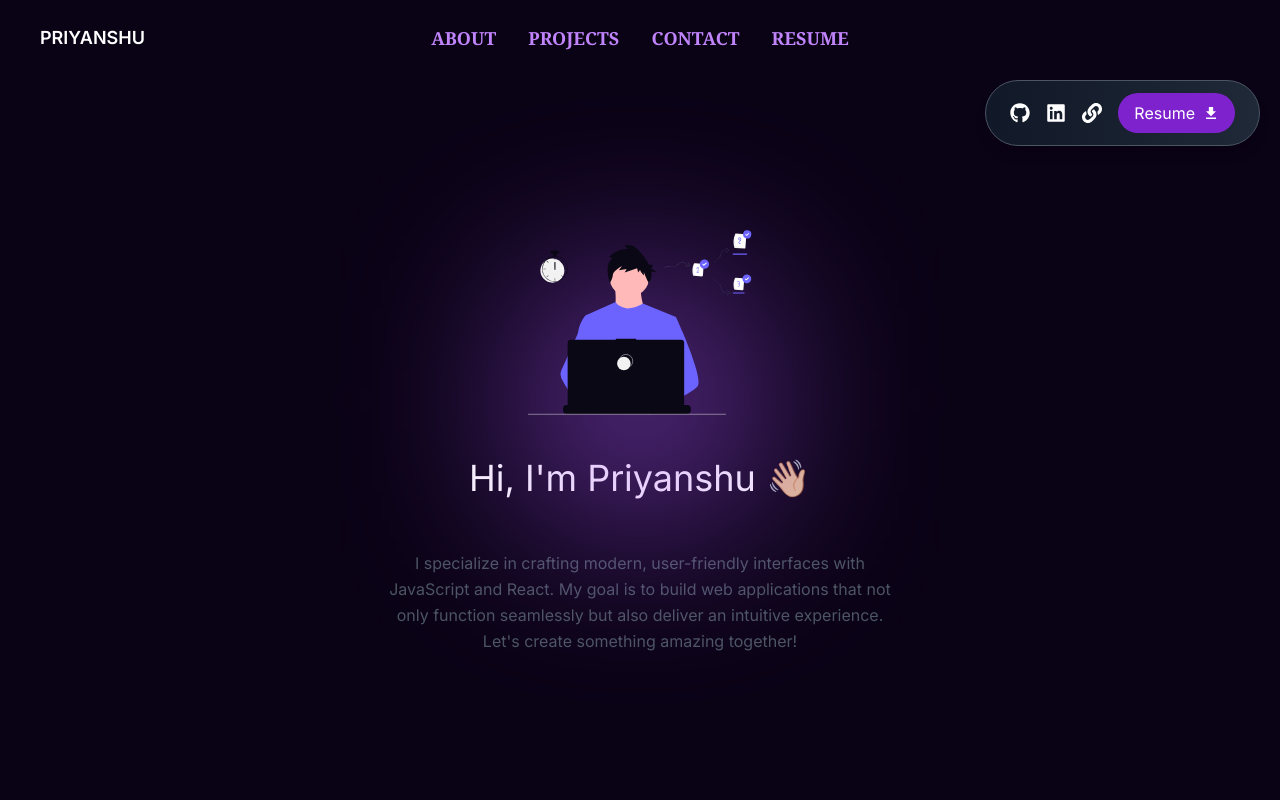
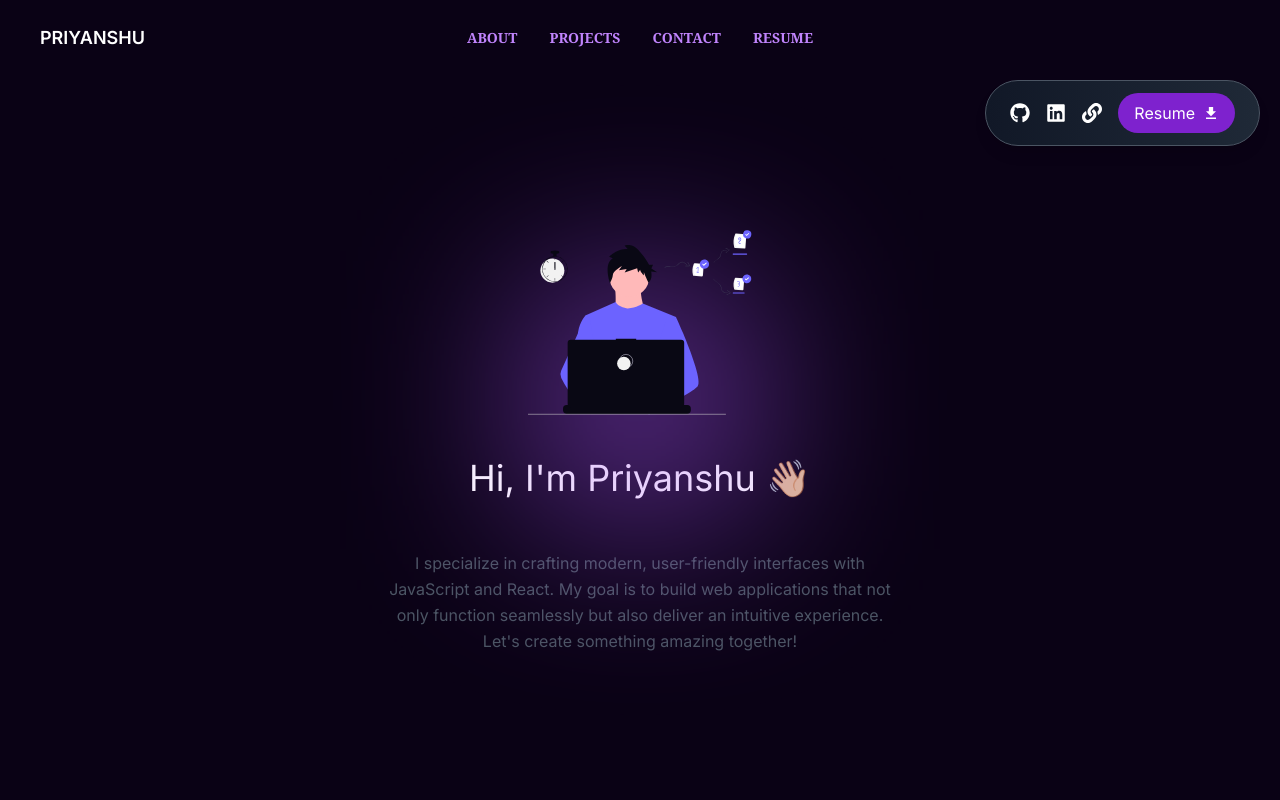
Before and after one commit to Priyanshu-96/Personal-Portfolio, a React (Vite) app in the folder portfolio-vite/: page / in a window 1280 px wide. Shown: the top 800 px of the page. Built offline with nearby package versions, Linux system fonts and the light colour scheme.

Commit message:
Reduced the size of Navbar texts

```diff
--- a/portfolio-vite/src/components/Home.tsx
+++ b/portfolio-vite/src/components/Home.tsx
@@ -15,15 +15,15 @@ const Home = () => {
 
         {/* Desktop Menu */}
         <div className="hidden md:flex absolute left-1/2 transform -translate-x-1/2 space-x-8">
-        <a href="#about"className="text-purple-400 text-lg font-serif hover:text-sky-500"
+        <a href="#about"className="text-purple-400 text-sm font-serif hover:text-sky-500"
          onClick={(e) => {e.preventDefault(); document.querySelector("#about")?.scrollIntoView({ behavior: "smooth" });
         }}
         >
         ABOUT
         </a>
-          <a href="#Projects" className="text-purple-400 text-lg font-serif hover:text-sky-500 ">PROJECTS</a>
-          <a href="#contact" className="text-purple-400 text-lg font-serif  hover:text-sky-500 ">CONTACT</a>
-          <a href="https://drive.google.com/file/d/1a43AFbB5WUy_FjvIgHU7QHw7jpXX4-F3/view?usp=sharing" className="text-purple-400 text-lg font-serif  hover:text-sky-500 ">RESUME</a>
+          <a href="#Projects" className="text-purple-400 text-sm font-serif hover:text-sky-500 ">PROJECTS</a>
+          <a href="#contact" className="text-purple-400 text-sm font-serif  hover:text-sky-500 ">CONTACT</a>
+          <a href="https://drive.google.com/file/d/1a43AFbB5WUy_FjvIgHU7QHw7jpXX4-F3/view?usp=sharing" className="text-purple-400 text-sm font-serif  hover:text-sky-500 ">RESUME</a>
         </div>
 
         {/* Mobile Menu Button */}
```
